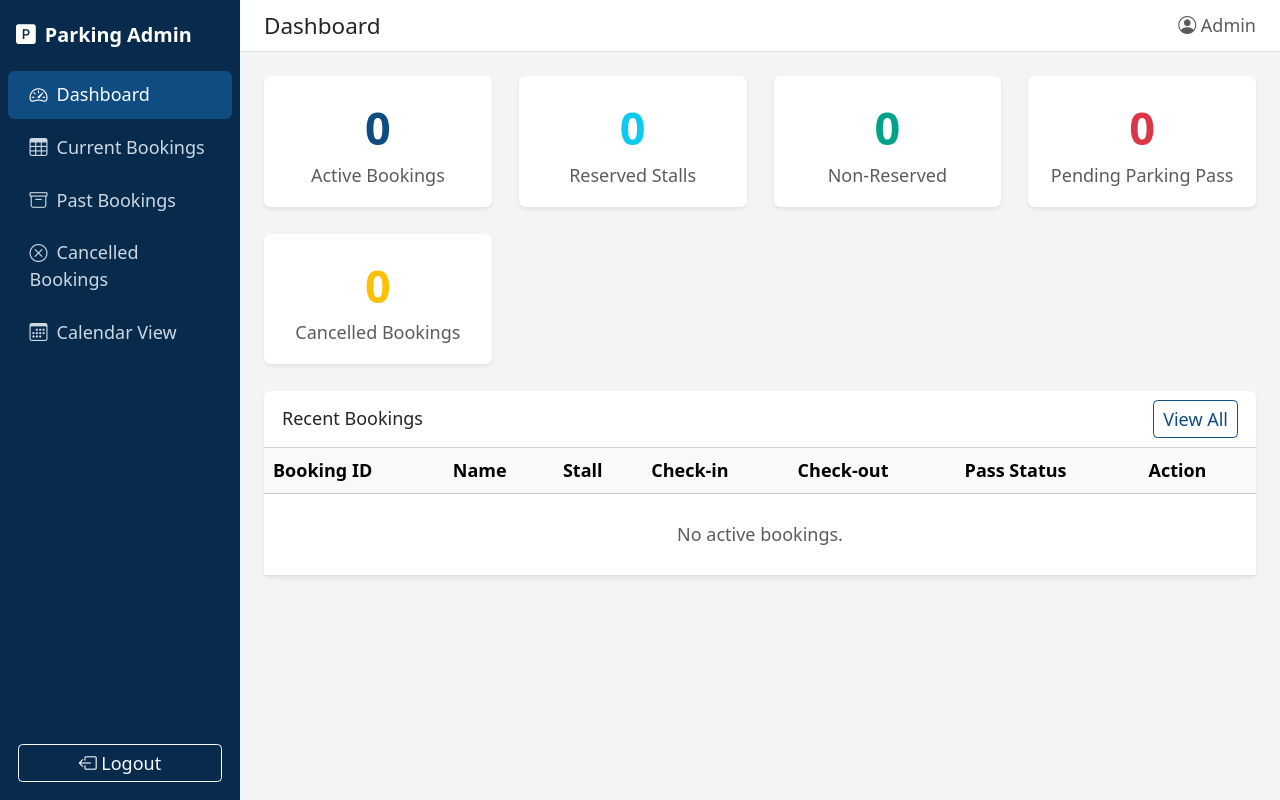
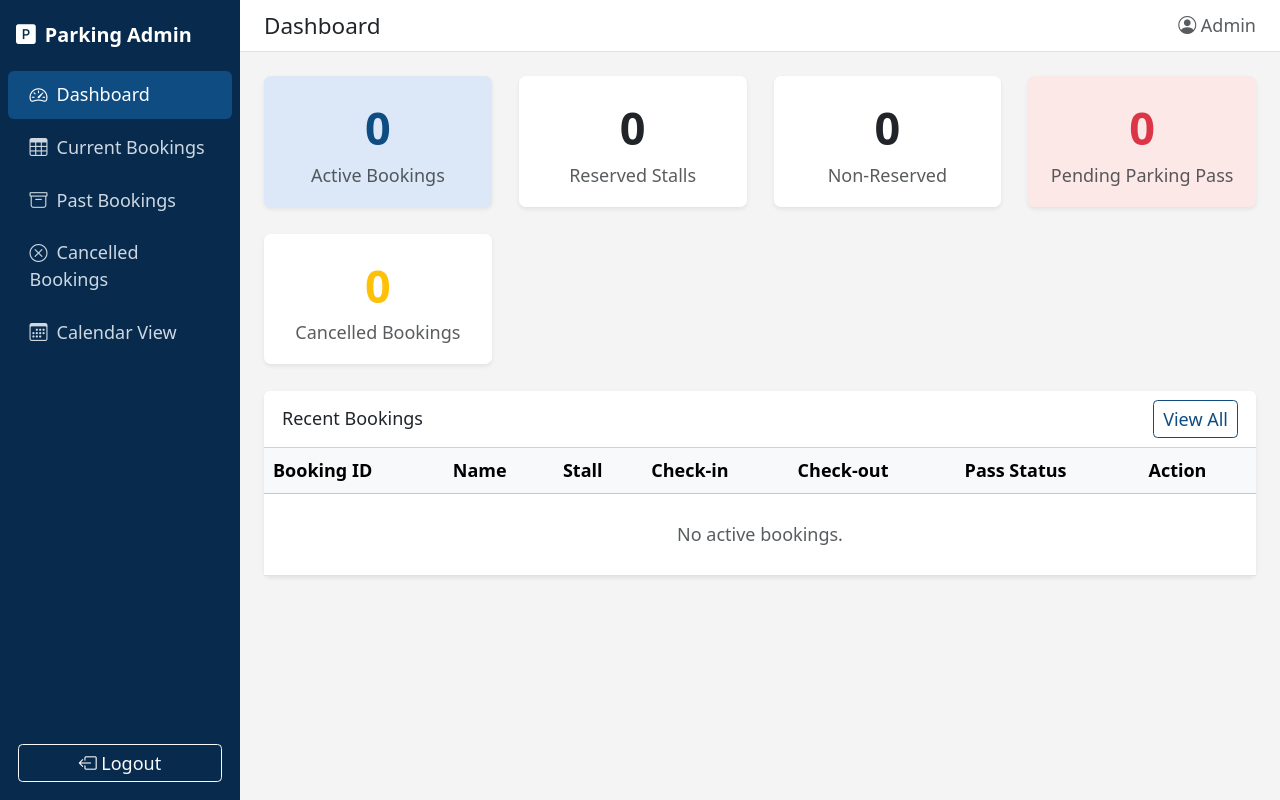
Before and after one commit to magashish/prp, a Laravel app: page /admin/dashboard in a window 1280 px wide. Run offline with Laravel 12, Linux system fonts and the light colour scheme; the visitor is signed in with stand-in values (Sample User, id 1); data that the repository does not hold is empty.

Commit message:
Highlight Active Bookings (blue) and Pending Parking Pass (red) on dashboard
https://claude.ai/code/session_01JRgvvL3B4U753NvL93mxY8

```diff
--- a/resources/views/admin/dashboard.blade.php
+++ b/resources/views/admin/dashboard.blade.php
@@ -3,27 +3,29 @@
 
 @section('content')
 <div class="row g-4 mb-4">
+    {{-- Active Bookings - highlighted blue --}}
     <div class="col-md-3">
-        <div class="card border-0 shadow-sm text-center p-3">
-            <div class="text-primary fs-1 fw-bold">{{ $totalActive }}</div>
+        <div class="card border-0 shadow-sm text-center p-3" style="background:#dce8f7;">
+            <div class="fs-1 fw-bold" style="color:#0f4c81;">{{ $totalActive }}</div>
             <div class="text-muted small">Active Bookings</div>
         </div>
     </div>
     <div class="col-md-3">
         <div class="card border-0 shadow-sm text-center p-3">
-            <div class="text-info fs-1 fw-bold">{{ $reservedCount }}</div>
+            <div class="text-dark fs-1 fw-bold">{{ $reservedCount }}</div>
             <div class="text-muted small">Reserved Stalls</div>
         </div>
     </div>
     <div class="col-md-3">
         <div class="card border-0 shadow-sm text-center p-3">
-            <div class="text-success fs-1 fw-bold">{{ $nonResCount }}</div>
+            <div class="text-dark fs-1 fw-bold">{{ $nonResCount }}</div>
             <div class="text-muted small">Non-Reserved</div>
         </div>
     </div>
+    {{-- Pending Parking Pass - highlighted red --}}
     <div class="col-md-3">
-        <div class="card border-0 shadow-sm text-center p-3">
-            <div class="text-danger fs-1 fw-bold">{{ $pendingPass }}</div>
+        <div class="card border-0 shadow-sm text-center p-3" style="background:#fde8e8;">
+            <div class="fs-1 fw-bold text-danger">{{ $pendingPass }}</div>
             <div class="text-muted small">Pending Parking Pass</div>
         </div>
     </div>
```
